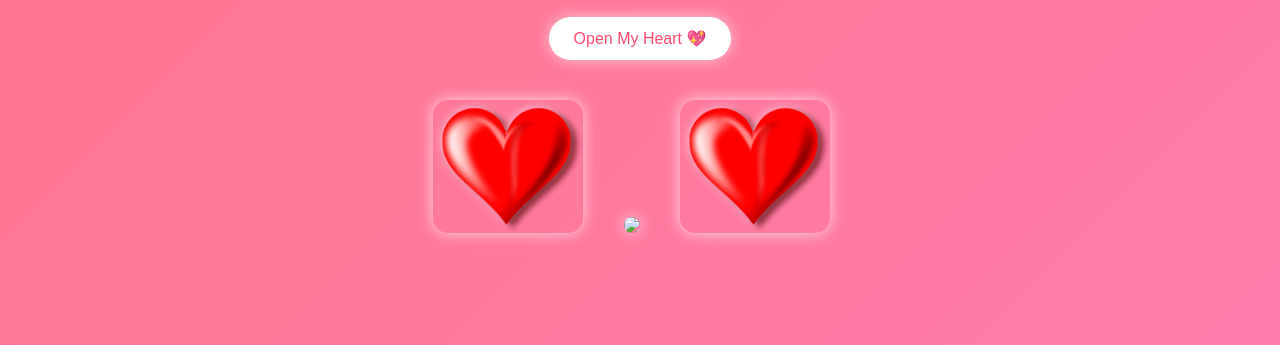
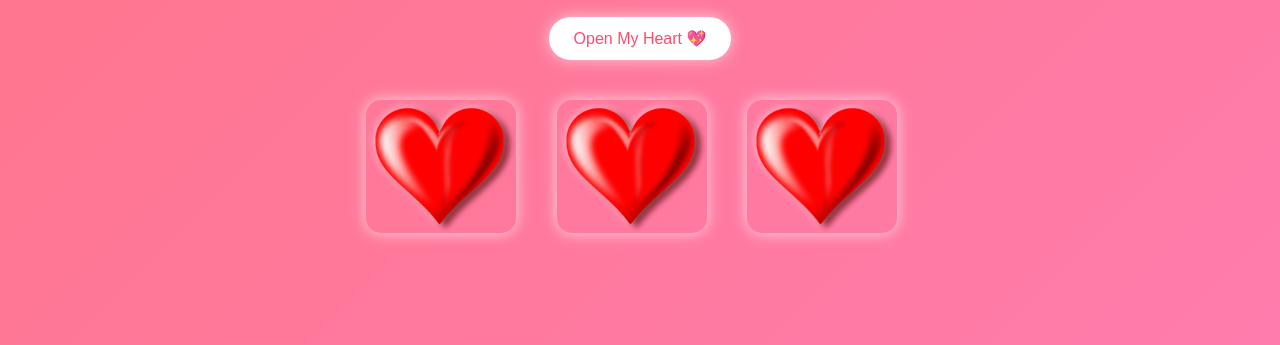
Before and after one commit to Mr-Cheesey/lovely, a plain HTML site: page page2.html in a window 1280 px wide. Shown: the part 190-535 px from the top of the page. Drawn offline with Linux system fonts and the light colour scheme.

Commit message:
page2.html

```diff
--- a/page2.html
+++ b/page2.html
@@ -36,7 +36,7 @@
 
     <div class="gallery">
         <img src="photo1.jpg"> &nbsp; &nbsp;
-        <img src="photo1jpg"> &nbsp; &nbsp;
+        <img src="photo1.jpg"> &nbsp; &nbsp;
         <img src="photo1.jpg"> &nbsp; &nbsp;
     </div>
 
```
